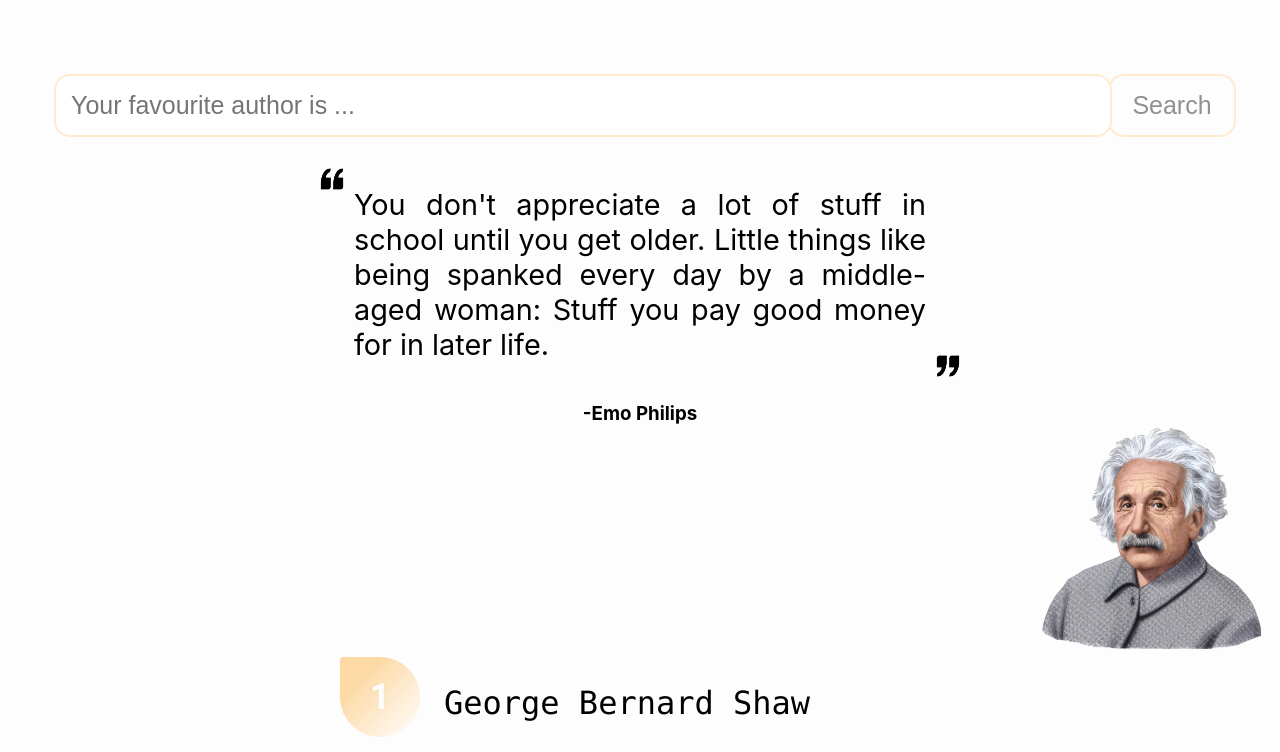
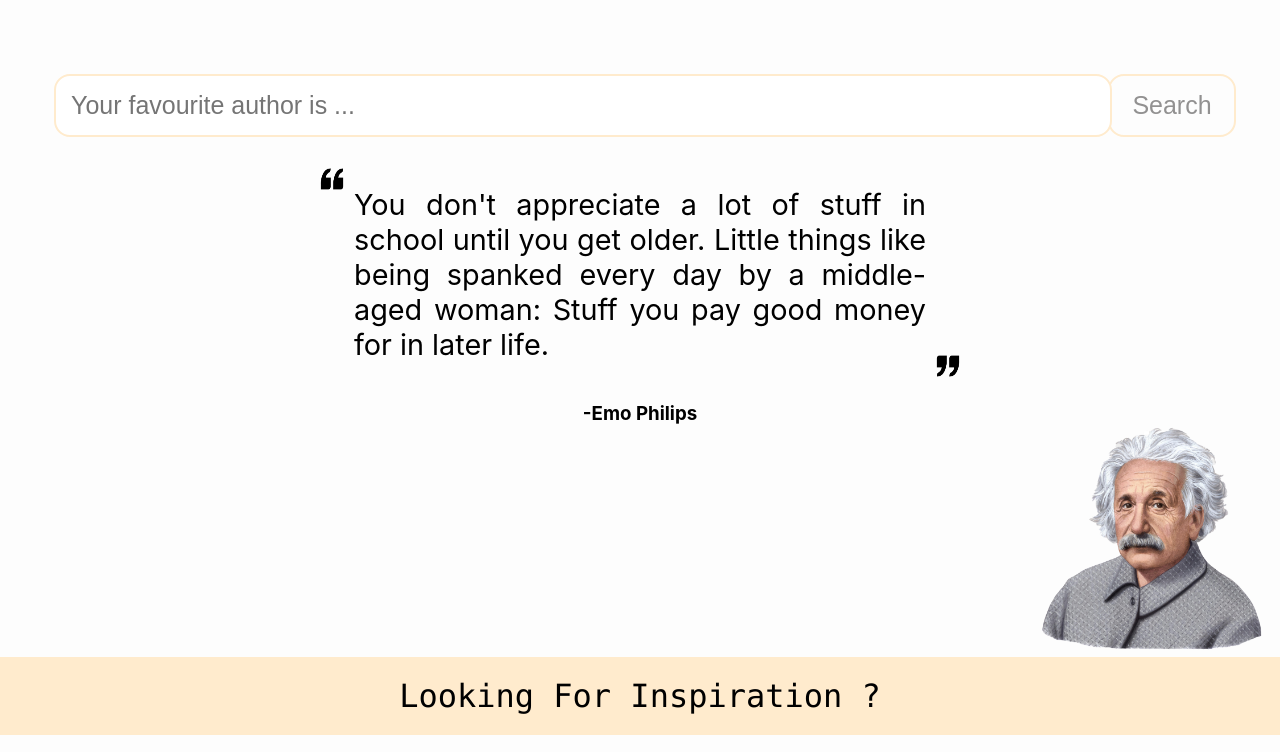
Before and after one commit to CA-G12/Project-W5-Haleem-Nader, a website: page public/index.html in a window 1280 px wide. Shown: the top 752 px of the page. Drawn offline with Linux system fonts and the light colour scheme.

Commit message:
list header relats #42

```diff
--- a/public/css/landing.css
+++ b/public/css/landing.css
@@ -214,3 +214,12 @@ body {
     justify-content: center;
     text-align: center;
 }
+.headerList{
+    padding: 20px;
+    font-size: 25px;
+    justify-content: center;
+    text-align: center;
+    background-color: blanchedalmond;
+    margin-bottom: 20px;
+    font: normal 2rem var(--font-head);
+}
--- a/public/index.html
+++ b/public/index.html
@@ -43,7 +43,9 @@
             <img id="authorPic" src="./assets/img/author_pic.png" alt="Autoher Picture"/>
         </div>
     </main>
+    <div class = "headerList">Looking For Inspiration ? </div>
 <div class="list-div">
+
 <ol class="list">
     <li class="item">
         <h2 class="headline">George Bernard Shaw</h2>
@@ -64,7 +66,6 @@
             <h2 class="headline">Aristotle</h2>
           </li>
     </li>
-    Aristotle
   </ol>
 </div>
     <footer>
```
